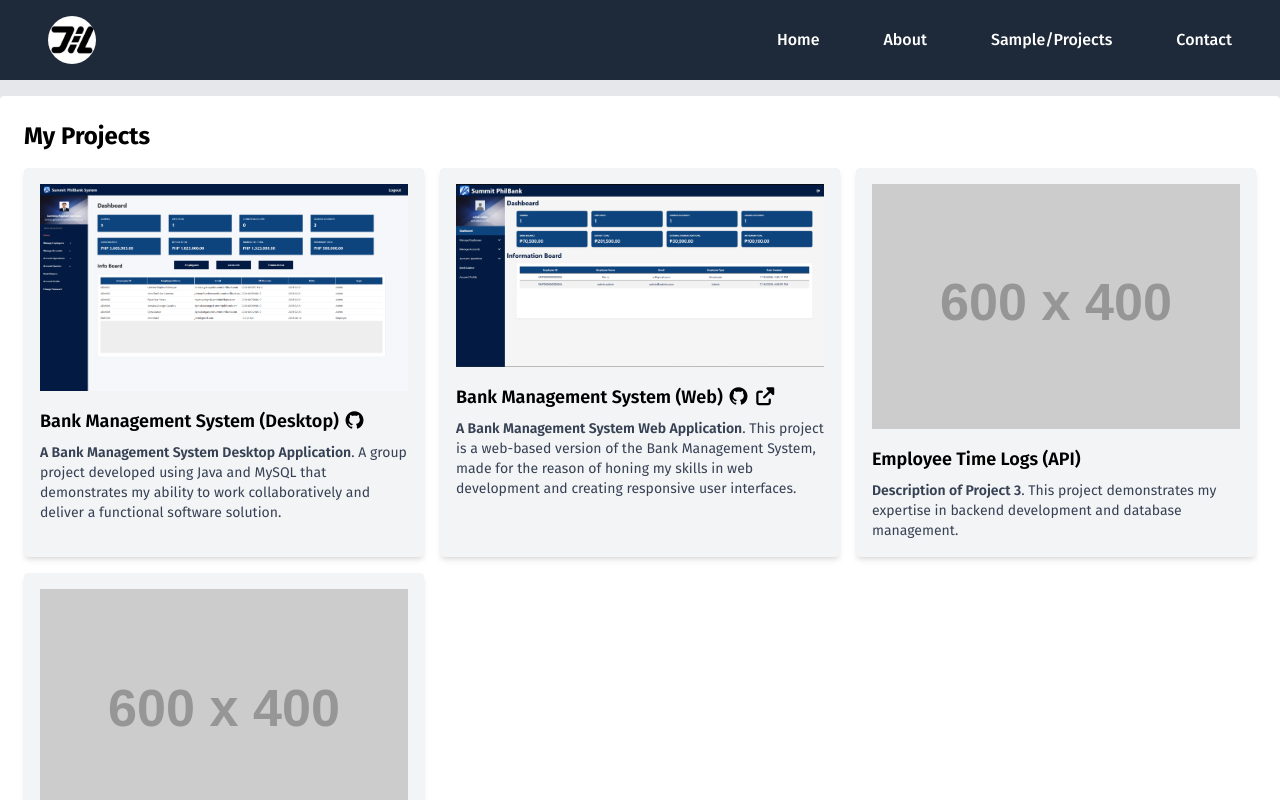
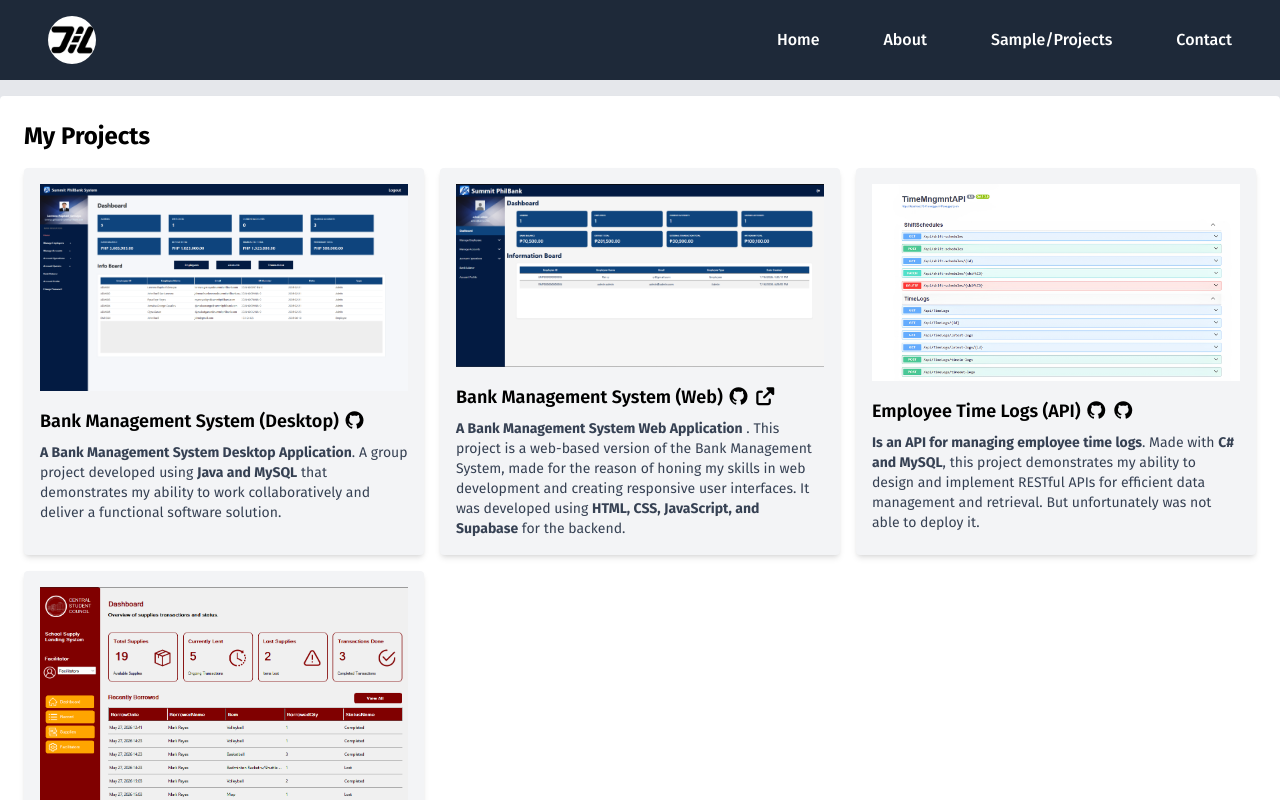
Before and after one commit to Jawell555/Portfolio, a plain HTML site: page index.html in a window 1280 px wide. Both pictures are taken after a click on the link "Sample/Projects". Shown: the top 800 px of the page. Drawn offline with nearby package versions, Linux system fonts and the light colour scheme; placeholder pictures from the web are drawn by us.

Commit message:
Added missing projects.

```diff
--- a/index.html
+++ b/index.html
@@ -38,6 +38,7 @@
         }
       }
     </style>
+    <script src="https://cdn.jsdelivr.net/npm/@tailwindcss/browser@4"></script>
   </head>
   <!-- Applied font globally to the entire body -->
   <body class="font-fira-sans bg-gray-200">
@@ -141,7 +142,7 @@
       <div class="bg-white p-6 rounded shadow-md grid grid-cols-4 gap-1">
         <div class="mb-4 col-span-4 flex justify-center items-center">
           <img
-            src="src/img/35.png"
+            src="src/img/profile.png"
             alt="Sample Image"
             class="rounded-full w-45 h-45 sm:w-60 sm:h-60 object-cover border-2 border-gray-100 shadow-sm"
           />
@@ -175,7 +176,7 @@
             About Me
           </h2>
           <img
-            src="src/img/35.png"
+            src="src/img/profile.png"
             alt="John Ruell A. San Lorenzo"
             class="rounded-full sm:mr-16 w-40 h-40 sm:w-48 sm:h-48 object-cover border-2 border-gray-100 shadow-sm"
           />
@@ -316,9 +317,8 @@
               </a>
             </h3>
             <p class="text-gray-700 text-sm">
-              <span class="font-semibold"
-                >A Bank Management System Desktop Application</span
-              >. A group project developed using Java and MySQL that
+              <strong>A Bank Management System Desktop Application</strong>. A
+              group project developed using <strong>Java and MySQL</strong> that
               demonstrates my ability to work collaboratively and deliver a
               functional software solution.
             </p>
@@ -351,33 +351,54 @@
               </a>
             </h3>
             <p class="text-gray-700 text-sm">
-              <span class="font-semibold"
-                >A Bank Management System Web Application</span
-              >. This project is a web-based version of the Bank Management
+              <strong>A Bank Management System Web Application</strong>
+              . This project is a web-based version of the Bank Management
               System, made for the reason of honing my skills in web development
-              and creating responsive user interfaces.
+              and creating responsive user interfaces. It was developed using
+              <strong>HTML, CSS, JavaScript, and Supabase</strong> for the
+              backend.
             </p>
           </div>
           <div class="flex flex-col bg-gray-100 p-4 rounded shadow-md">
             <div class="flex justify-center items-center mb-2">
               <img
-                src="https://placehold.co/600x400"
+                src="src/img/TimeManagementAPI.png"
                 alt="Employee Time Logs (API)"
                 class="w-[500px] h-auto mb-2"
               />
             </div>
 
-            <h3 class="text-lg font-semibold mb-2">Employee Time Logs (API)</h3>
+            <h3 class="text-lg font-semibold mb-2">
+              Employee Time Logs (API)
+              <a
+                href="https://github.com/Jawell555/TimeManagementAPI"
+                target="_blank"
+                rel="noopener noreferrer"
+                class="github-btn"
+              >
+                <i class="fab fa-github github-icon"></i>
+              </a>
+              <a
+                href="https://github.com/Jawell555/TimeKeeping"
+                target="_blank"
+                rel="noopener noreferrer"
+                class="github-btn"
+              >
+                <i class="fab fa-github github-icon"></i>
+              </a>
+            </h3>
             <p class="text-gray-700 text-sm">
-              <span class="font-semibold">Description of Project 3</span>. This
-              project demonstrates my expertise in backend development and
-              database management.
+              <strong>Is an API for managing employee time logs</strong>. Made
+              with <strong>C# and MySQL</strong>, this project demonstrates my
+              ability to design and implement RESTful APIs for efficient data
+              management and retrieval. But unfortunately was not able to deploy
+              it.
             </p>
           </div>
           <div class="flex flex-col bg-gray-100 p-4 rounded shadow-md">
             <div class="flex justify-center items-center mb-2">
               <img
-                src="https://placehold.co/600x400"
+                src="src/img/IskoLend.png"
                 alt="IskoLend - PUPBC Lending Tracker App"
                 class="w-[500px] h-auto mb-2"
               />
@@ -385,11 +406,21 @@
 
             <h3 class="text-lg font-semibold mb-2">
               IskoLend - PUPBC Lending Tracker App
+              <a
+                href="https://github.com/RafaelAntonioDee/IskoLend"
+                target="_blank"
+                rel="noopener noreferrer"
+                class="github-btn"
+              >
+                <i class="fab fa-github github-icon"></i>
+              </a>
             </h3>
             <p class="text-gray-700 text-sm">
-              <span class="font-semibold">Description of Project </span>. This
-              project demonstrates my expertise in backend development and
-              database management.
+              <strong>An item lending and inventory management system</strong>.
+              This is a group project developed using
+              <strong>C# and MySQL</strong> this project demonstrates my ability
+              to work collaboratively and deliver a functional software for
+              tracking item lending and managing inventory.
             </p>
           </div>
         </div>
@@ -403,7 +434,7 @@
         <div class="p-6">
           <div class="mb-4">
             <img
-              src="src/img/35.png"
+              src="src/img/profile.png"
               alt="John Ruell A. San Lorenzo"
               class="rounded-full w-30 h-30 object-cover border-2 border-gray-100 shadow-sm"
             />
@@ -550,5 +581,4 @@
     </section>
   </body>
   <script src="js/script.js"></script>
-  <script src="https://cdn.jsdelivr.net/npm/@tailwindcss/browser@4"></script>
 </html>
```
Also changed, not shown: src/img/IskoLend.png (added), src/img/TimeManagementAPI.png (added), src/img/profile.png (renamed from src/img/35.png).
